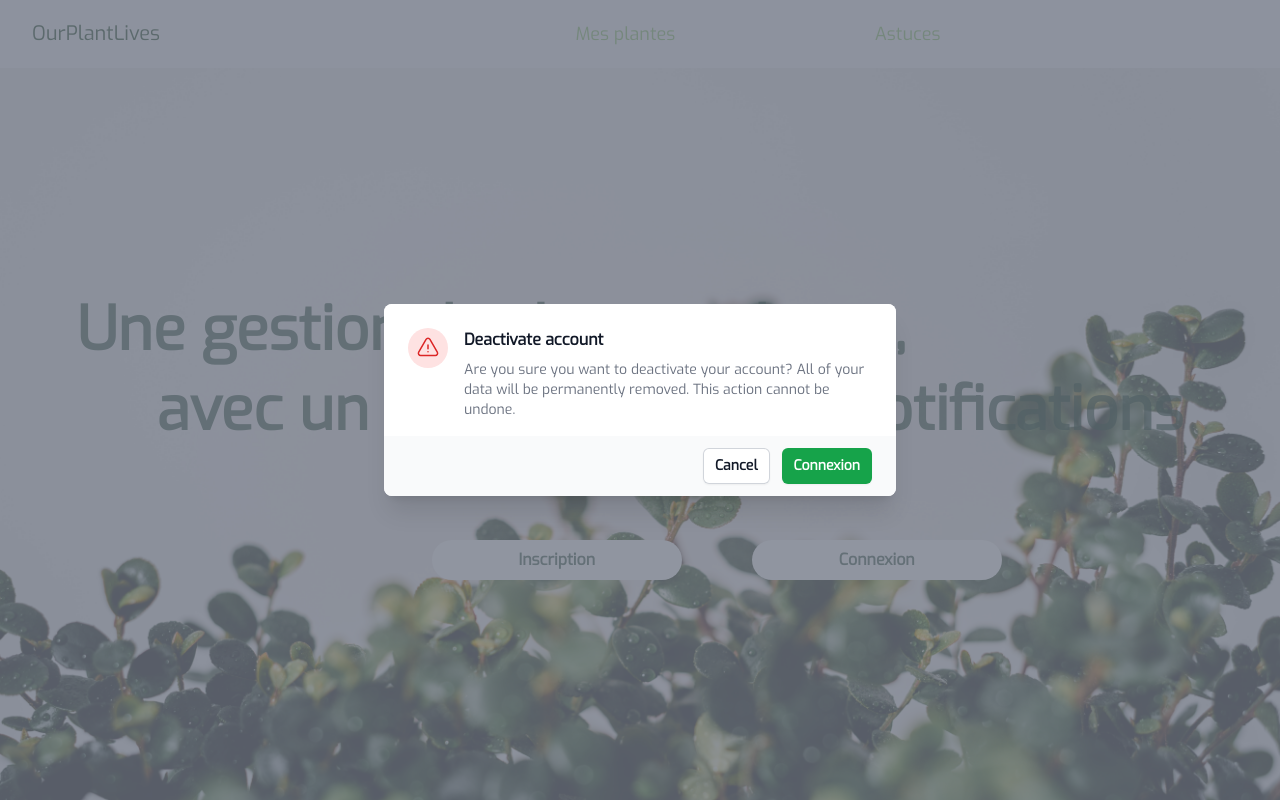
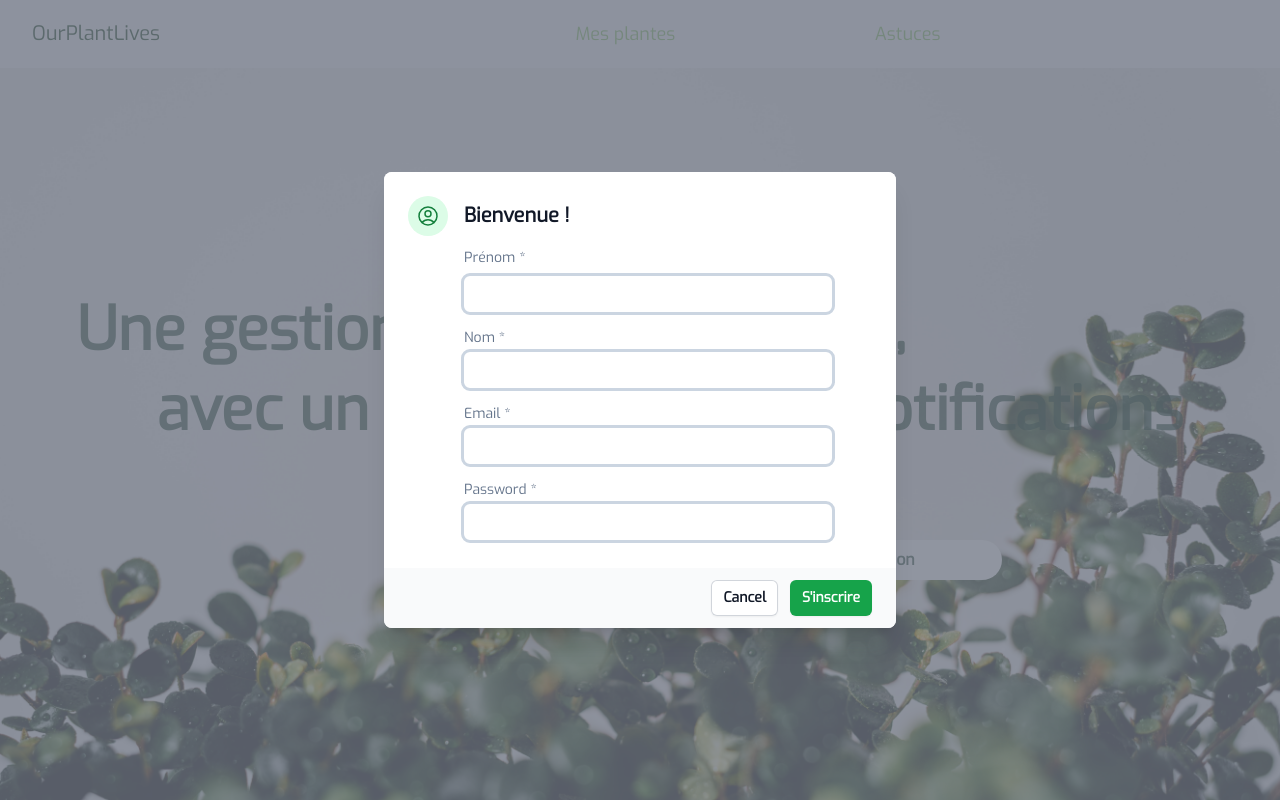
Before and after one commit to Nniyack/OurPlantLives, a Nuxt app in the folder front/: page / in a window 1280 px wide. Both pictures are taken after a click on the button "Inscription". Shown: the top 800 px of the page. Built offline with nearby package versions, Linux system fonts and the light colour scheme.

Commit message:
add vee-validate for form

```diff
--- /dev/null
+++ b/front/components/core/InputField.vue
@@ -0,0 +1,23 @@
+<template>
+  <label class="relative block text-sm text-slate-500">
+    <span>Prénom *</span>
+    <input
+      type="text"
+      name="first"
+      class="pr-9 px-3 py-2 mt-1 bg-white placeholder-black-400 outline outline-slate-300 hover:outline-green-300 block rounded-md sm:text-sm w-full"
+      tabindex="1"
+  /></label>
+</template>
+
+<script lang="ts">
+  import { defineComponent } from "vue";
+
+  export default defineComponent({
+    setup() {
+      return {};
+    },
+  });
+</script>
+
+<style scoped>
+</style>
--- a/front/components/home/Modal/Authentification.vue
+++ b/front/components/home/Modal/Authentification.vue
@@ -27,38 +27,58 @@
             class="relative transform overflow-hidden rounded-lg bg-white text-left shadow-xl transition-all sm:my-8 sm:w-full sm:max-w-lg"
           >
             <div class="bg-white px-4 pb-4 pt-5 sm:p-6 sm:pb-4">
-              <div class="sm:flex sm:items-start">
+              <div class="flex">
                 <div
-                  class="mx-auto flex h-12 w-12 flex-shrink-0 items-center justify-center rounded-full bg-red-100 sm:mx-0 sm:h-10 sm:w-10"
+                  class="mx-auto flex h-12 w-12 flex-shrink-0 items-center justify-center rounded-full bg-green-100 sm:mx-0 sm:h-10 sm:w-10 mb-2"
                 >
-                  <svg
-                    class="h-6 w-6 text-red-600"
-                    fill="none"
-                    viewBox="0 0 24 24"
-                    stroke-width="1.5"
-                    stroke="currentColor"
-                    aria-hidden="true"
-                  >
-                    <path
-                      stroke-linecap="round"
-                      stroke-linejoin="round"
-                      d="M12 9v3.75m-9.303 3.376c-.866 1.5.217 3.374 1.948 3.374h14.71c1.73 0 2.813-1.874 1.948-3.374L13.949 3.378c-.866-1.5-3.032-1.5-3.898 0L2.697 16.126zM12 15.75h.007v.008H12v-.008z"
-                    />
-                  </svg>
+                  <UserCircleIcon class="h-6 w-6 text-green-700" />
                 </div>
-                <div class="mt-3 text-center sm:ml-4 sm:mt-0 sm:text-left">
-                  <h3
-                    class="text-base font-semibold leading-6 text-gray-900"
+                <div
+                  class="my-3 mr-10 text-center sm:ml-4 sm:mt-0 sm:text-left grow"
+                >
+                  <h2
+                    class="text-base font-semibold leading-6 text-gray-900 text-xl mt-2"
                     id="modal-title"
                   >
-                    Deactivate account
-                  </h3>
-                  <div class="mt-2">
-                    <p class="text-sm text-gray-500">
-                      Are you sure you want to deactivate your account? All of
-                      your data will be permanently removed. This action cannot
-                      be undone.
-                    </p>
+                    <b>Bienvenue !</b>
+                  </h2>
+                  <div class="mt-5 grid grid-cols-1 gap-4">
+                    <label class="relative block text-sm text-slate-500">
+                      <span>Prénom *</span>
+                      <input
+                        type="text"
+                        name="first"
+                        class="pr-9 px-3 py-2 mt-2 bg-white placeholder-black-400 outline outline-slate-300 active:outline-green-300 focus:outline-none focus:ring focus:ring-green-300 block rounded-md sm:text-sm w-full"
+                        tabindex="1"
+                        required
+                    /></label>
+                    <label class="relative block text-sm text-slate-500">
+                      <span>Nom *</span>
+                      <input
+                        type="text"
+                        name="lastname"
+                        class="pr-9 px-3 py-2 mt-1 bg-white placeholder-black-400 outline outline-slate-300 block rounded-md sm:text-sm w-full"
+                        tabindex="1"
+                        required
+                    /></label>
+                    <label class="relative block text-sm text-slate-500">
+                      <span>Email *</span>
+                      <input
+                        type="email"
+                        name="nom"
+                        class="pr-9 px-3 py-2 mt-1 bg-white placeholder-black-400 outline outline-slate-300 block rounded-md sm:text-sm w-full"
+                        tabindex="1"
+                        required
+                    /></label>
+                    <label class="relative block text-sm text-slate-500">
+                      <span>Password *</span>
+                      <input
+                        type="text"
+                        name="nom"
+                        class="pr-9 px-3 py-2 mt-1 bg-white placeholder-black-400 outline outline-slate-300 block rounded-md sm:text-sm w-full"
+                        tabindex="1"
+                        required
+                    /></label>
                   </div>
                 </div>
               </div>
@@ -67,10 +87,10 @@
               class="bg-gray-50 px-4 py-3 sm:flex sm:flex-row-reverse sm:px-6"
             >
               <button
-                type="button"
+                type="submit"
                 class="inline-flex w-full justify-center rounded-md bg-green-600 px-3 py-2 text-sm font-semibold text-white shadow-sm hover:bg-green-500 sm:ml-3 sm:w-auto"
               >
-                Connexion
+                S'inscrire
               </button>
               <button
                 @click="$emit('close')"
@@ -88,12 +108,12 @@
 </template>
 
 <script lang="ts">
-  import { defineComponent, watch } from "vue";
-  import {
-    PlusCircleIcon,
-    EllipsisHorizontalCircleIcon,
-  } from "@heroicons/vue/24/outline";
+  import { defineComponent } from "vue";
+  import { UserCircleIcon } from "@heroicons/vue/24/outline";
   export default defineComponent({
+    components: {
+      UserCircleIcon,
+    },
     props: {
       show: Boolean,
     },
--- a/front/package.json
+++ b/front/package.json
@@ -39,6 +39,7 @@
     "firebase-admin": "^11.10.1",
     "tailwindcss": "^3.3.2",
     "uuid": "^9.0.0",
+    "vee-validate": "^4.11.3",
     "vue-tsc": "^1.8.4"
   }
 }
```
Also changed, not shown: 1 other file (tests, documents, lock files or other folders).
